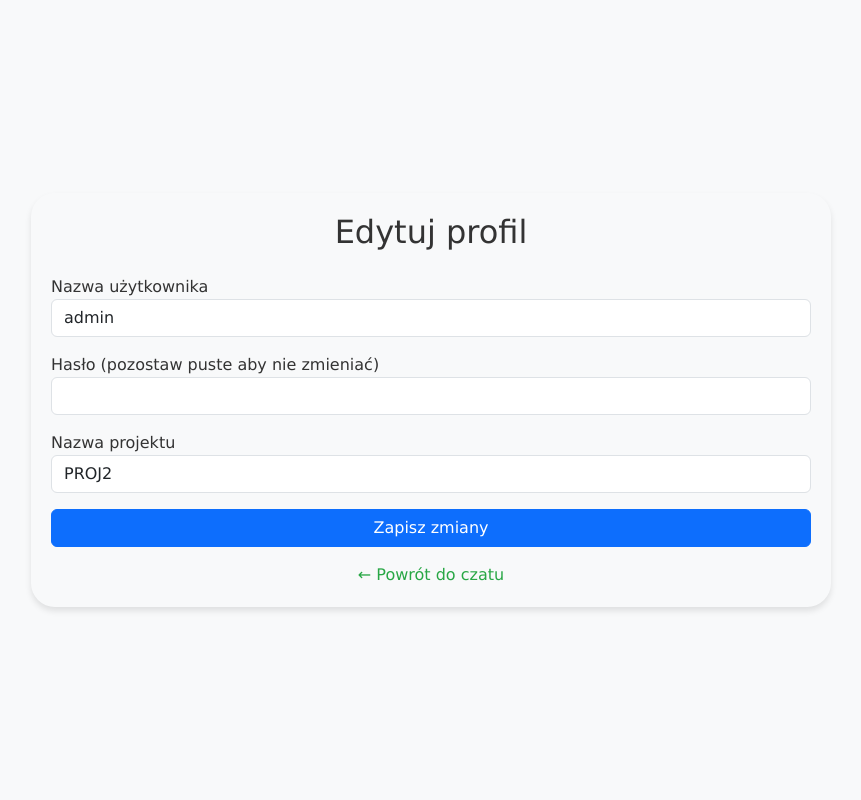
After one commit to Pioter54/PROJ1, a Flask app: page /profile in a window 1280 px wide. The commit adds this page. Shown: the whole page, without its empty margins (209-1070 px from the left). Run offline with Flask 3, Linux system fonts and the light colour scheme; a user stored in the database is signed in.

Commit message:
feat: strona do edycji danych użytkownika

```diff
--- a/app.py
+++ b/app.py
@@ -97,5 +97,34 @@ def approve_json():
         "terraform_result": terraform_result
     })
 
+@app.route('/profile', methods=['GET', 'POST'])
+@login_required
+def profile():
+    user = User.query.get(session['user_id'])
+
+    if request.method == 'POST':
+        new_username = request.form['username']
+        new_password = request.form['password']
+        new_project = request.form['project_name']
+
+        # Sprawdź unikalność nazwy użytkownika
+        if User.query.filter(User.username == new_username, User.id != user.id).first():
+            return render_template('profile.html',
+                                 user=user,
+                                 error='Nazwa użytkownika jest już zajęta')
+
+        # Aktualizuj dane
+        user.username = new_username
+        user.project_name = new_project
+
+        if new_password:
+            user.password = generate_password_hash(new_password)
+
+        db.session.commit()
+        session['project_name'] = new_project  # Aktualizuj nazwę projektu w sesji
+        return redirect(url_for('profile', success='Dane zostały zaktualizowane'))
+
+    return render_template('profile.html', user=user)
+
 if __name__ == '__main__':
     app.run(debug=True, host='0.0.0.0', port=5000)
--- a/static/css/styles.css
+++ b/static/css/styles.css
@@ -175,3 +175,19 @@ a {
 .dark-theme a {
     color: #00e87e;
 }
+
+.profile-form label {
+    display: block;
+    margin-bottom: 5px;
+    font-weight: 500;
+}
+
+.btn-info {
+    background-color: #17a2b8;
+    border-color: #17a2b8;
+}
+
+.btn-info:hover {
+    background-color: #138496;
+    border-color: #117a8b;
+}
--- /dev/null
+++ b/templates/profile.html
@@ -0,0 +1,47 @@
+<!DOCTYPE html>
+<html lang="pl">
+<head>
+    <meta charset="UTF-8">
+    <title>Edytuj profil</title>
+    <link href="https://cdn.jsdelivr.net/npm/bootstrap@5.3.0-alpha3/dist/css/bootstrap.min.css" rel="stylesheet">
+    <link rel="stylesheet" href="/static/css/styles.css">
+</head>
+<body class="vertical-center">
+    <div class="container chat-container">
+        <h2 class="text-center mb-4">Edytuj profil</h2>
+
+        {% if error %}
+        <div class="alert alert-danger">{{ error }}</div>
+        {% endif %}
+
+        {% if success %}
+        <div class="alert alert-success">{{ success }}</div>
+        {% endif %}
+
+        <form method="POST">
+            <div class="mb-3">
+                <label>Nazwa użytkownika</label>
+                <input type="text" class="form-control" name="username"
+                       value="{{ user.username }}" required>
+            </div>
+
+            <div class="mb-3">
+                <label>Hasło (pozostaw puste aby nie zmieniać)</label>
+                <input type="password" class="form-control" name="password">
+            </div>
+
+            <div class="mb-3">
+                <label>Nazwa projektu</label>
+                <input type="text" class="form-control" name="project_name"
+                       value="{{ user.project_name }}" required>
+            </div>
+
+            <button type="submit" class="btn btn-primary w-100">Zapisz zmiany</button>
+        </form>
+
+        <div class="mt-3 text-center">
+            <a href="{{ url_for('index') }}">← Powrót do czatu</a>
+        </div>
+    </div>
+</body>
+</html>
```
Also changed, not shown: templates/chat.html (+4 -3 lines), instance/users.db.
